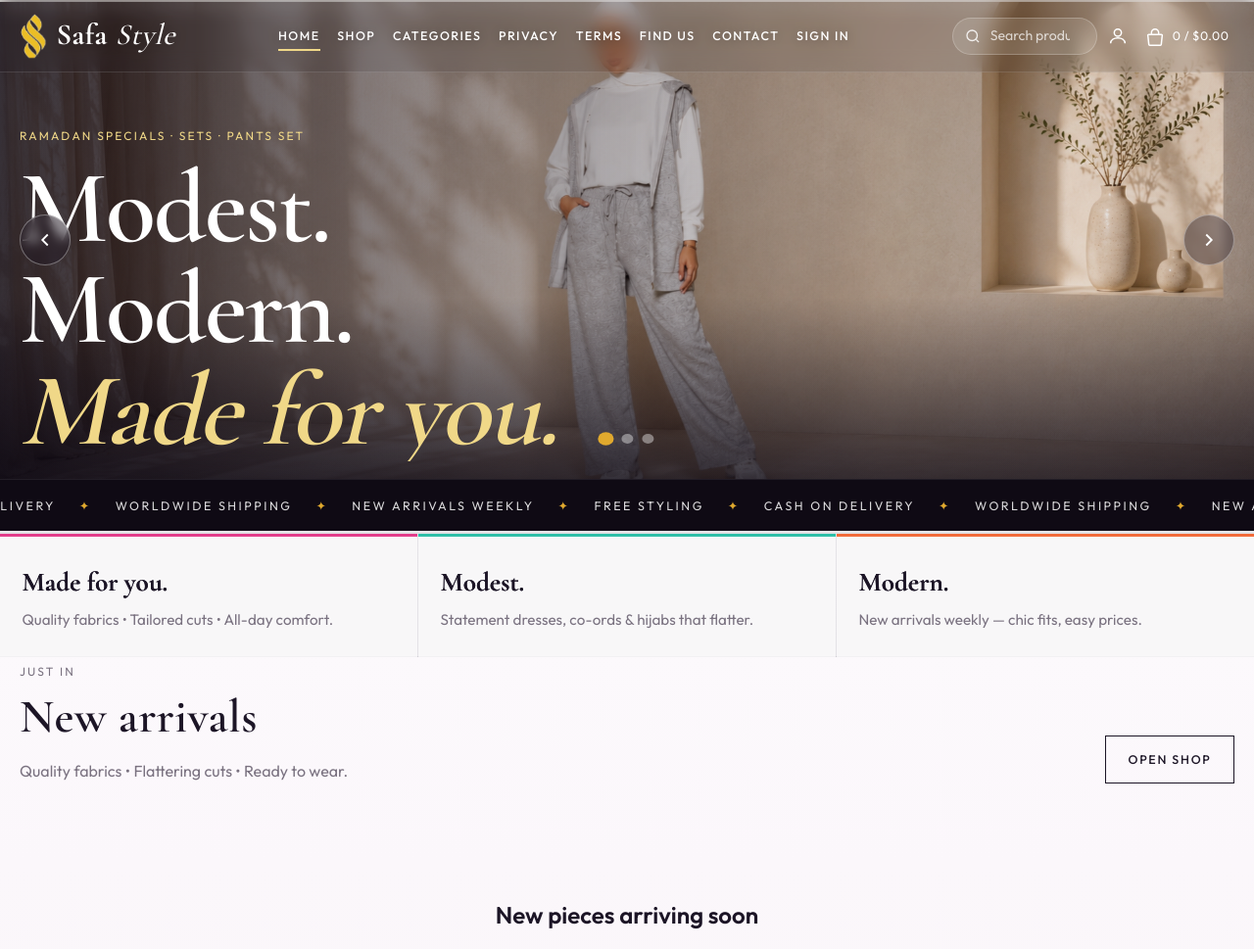
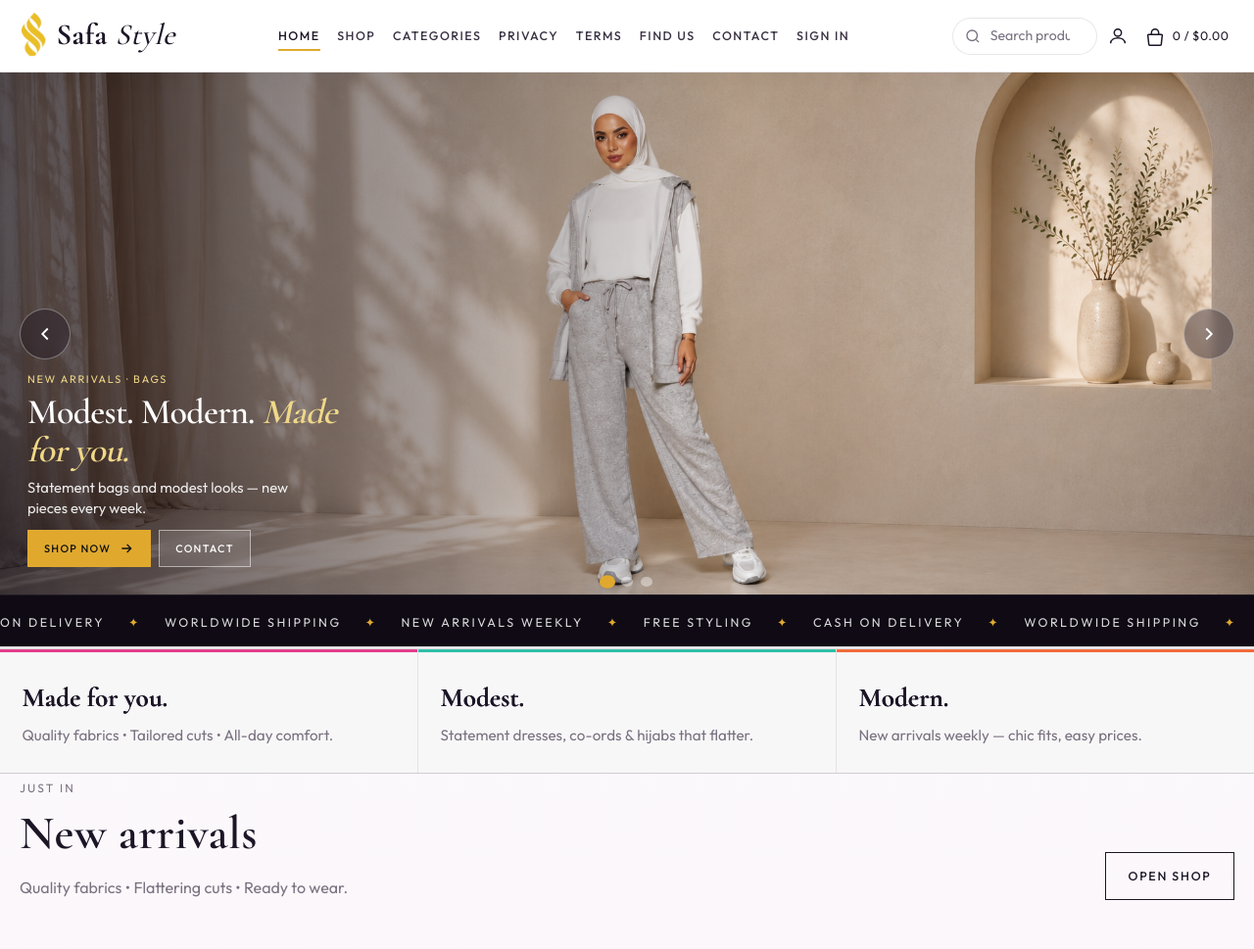
Before and after one commit to ahmadhjy/SafaStyle, a Django app: page / in a window 1280 px wide. Shown: the top 969 px of the page at 98% size. Run offline with Django 5.2, Linux system fonts and the light colour scheme; data comes from the database, SQL or seed files in the repository; data that the repository does not hold is empty.

Commit message:
Solid header, full-banner hero, Sets and Bags feature cards
Co-authored-by: Cursor <cursoragent@cursor.com>

```diff
--- a/catalog/views.py
+++ b/catalog/views.py
@@ -12,7 +12,10 @@ HERO_BANNER_SLIDES = (
         "image": "img/banners/banner1.png",
         "width": 1942,
         "height": 809,
-        "eyebrow": "Ramadan Specials · Sets · Pants Set",
+        "eyebrow": "New Arrivals · Bags",
+        "title": "Modest. Modern.",
+        "title_em": "Made for you.",
+        "lead": "Statement bags and modest looks — new pieces every week.",
         "object_position": "center center",
     },
     {
@@ -20,20 +23,48 @@ HERO_BANNER_SLIDES = (
         "width": 1973,
         "height": 797,
         "eyebrow": "New Arrivals · Dresses",
-        "object_position": "62% center",
+        "title": "Tailored for",
+        "title_em": "every occasion.",
+        "lead": "Quality fabrics and flattering cuts, ready to wear.",
+        "object_position": "center center",
     },
     {
         "image": "img/banners/banner3.png",
         "width": 1973,
         "height": 797,
         "eyebrow": "Modest Fashion · Abayas",
+        "title": "Elegant.",
+        "title_em": "Effortless.",
+        "lead": "Classic abayas with modern details you'll love.",
         "object_position": "center center",
     },
+)
+
+HOME_FEATURE_CARDS = (
+    {"slug": "sets", "image": "img/featured/featured1.png"},
+    {"slug": "bags", "image": "img/featured/featured2.png"},
 )
 
 
 def hero_slides():
     return HERO_BANNER_SLIDES
+
+
+def home_feature_cards(categories):
+    by_slug = {c.slug: c for c in categories}
+    cards = []
+    for item in HOME_FEATURE_CARDS:
+        cat = by_slug.get(item["slug"])
+        if not cat:
+            continue
+        cards.append(
+            {
+                "name": cat.name,
+                "url": cat.get_absolute_url(),
+                "image": item["image"],
+            }
+        )
+    return cards
 
 
 def _category_image_map():
@@ -77,20 +108,15 @@ def home(request):
     for cat in featured_categories:
         cat.rep_image = (cat.image.url if cat.image else None) or cat_img.get(cat.id)
 
-    # Editorial banners: Sets + Dresses with distinct category images
-    editorial_slugs = ("sets", "dresses")
-    feature_categories = [
-        c for c in featured_categories if c.slug in editorial_slugs and getattr(c, "rep_image", None)
-    ][:2]
-    if len(feature_categories) < 2:
-        feature_categories = [c for c in featured_categories if getattr(c, "rep_image", None)][:2]
+    # Editorial feature boxes: Sets + Bags with dedicated artwork.
+    feature_cards = home_feature_cards(featured_categories)
 
     return render(
         request,
         "catalog/home.html",
         {
             "slides": slides,
-            "feature_categories": feature_categories,
+            "feature_cards": feature_cards,
             "sale_items": sale_items,
             "latest": latest,
             "featured_categories": featured_categories,
--- a/config/settings.py
+++ b/config/settings.py
@@ -113,7 +113,7 @@ STATIC_URL = "/static/"
 STATICFILES_DIRS = [BASE_DIR / "static"]
 STATIC_ROOT = BASE_DIR / "staticfiles"
 # Bump when CSS/JS changes so browsers fetch fresh files (nginx caches /static/ 30 days).
-STATIC_CACHE_VERSION = "9"
+STATIC_CACHE_VERSION = "10"
 STORAGES = {
     "default": {"BACKEND": "django.core.files.storage.FileSystemStorage"},
     "staticfiles": {
--- a/static/css/main.css
+++ b/static/css/main.css
@@ -99,72 +99,14 @@ textarea {
   position: sticky;
   top: 0;
   z-index: 50;
-  backdrop-filter: blur(18px);
-  -webkit-backdrop-filter: blur(18px);
-  background: rgba(255, 255, 255, 0.72);
-  border-bottom: 1px solid transparent;
-  transition: background 0.4s var(--ease), border-color 0.4s var(--ease),
-    box-shadow 0.4s var(--ease);
-}
-
-.site-header.is-scrolled {
-  background: rgba(255, 255, 255, 0.9);
-  border-bottom-color: var(--line);
-  box-shadow: 0 10px 40px rgba(0, 0, 0, 0.06);
-}
-
-/* Transparent header over homepage hero */
-.page-home .site-header--hero:not(.is-scrolled) {
-  background: rgba(12, 8, 18, 0.08);
-  backdrop-filter: blur(10px);
-  -webkit-backdrop-filter: blur(10px);
-  border-bottom-color: rgba(255, 255, 255, 0.12);
-  box-shadow: none;
-}
-
-.page-home .site-header--hero:not(.is-scrolled) .brand,
-.page-home .site-header--hero:not(.is-scrolled) .nav-primary > a,
-.page-home .site-header--hero:not(.is-scrolled) .nav-dropdown-toggle,
-.page-home .site-header--hero:not(.is-scrolled) .icon-btn,
-.page-home .site-header--hero:not(.is-scrolled) .cart-meta {
-  color: #fff;
-  text-shadow: 0 1px 12px rgba(0, 0, 0, 0.35);
-}
-
-.page-home .site-header--hero:not(.is-scrolled) .nav-primary > a::after {
-  background: var(--gold-soft);
-}
-
-.page-home .site-header--hero:not(.is-scrolled) .header-search input {
-  background: rgba(255, 255, 255, 0.12);
-  border: 1px solid rgba(255, 255, 255, 0.22);
-  color: #fff;
-}
-
-.page-home .site-header--hero:not(.is-scrolled) .header-search-icon {
-  color: rgba(255, 255, 255, 0.85);
-}
-
-.page-home .site-header--hero:not(.is-scrolled) .header-search input::placeholder {
-  color: rgba(255, 255, 255, 0.72);
-}
-
-.page-home .site-header--hero:not(.is-scrolled) .menu-toggle span {
   background: #fff;
-}
-
-.page-home .hero {
-  margin-top: calc(-1 * var(--header-h));
-}
-
-.page-home .hero-content {
-  padding-top: calc(3.5rem + var(--header-h));
-  padding-bottom: 6.5rem;
+  border-bottom: 1px solid var(--line);
+  box-shadow: 0 4px 24px rgba(0, 0, 0, 0.04);
+  transition: box-shadow 0.4s var(--ease);
 }
 
 /* Solid header + dark nav text when mobile menu is open */
-body.nav-open .site-header,
-body.nav-open.page-home .site-header--hero:not(.is-scrolled) {
+body.nav-open .site-header {
   background: #fff;
   backdrop-filter: none;
   -webkit-backdrop-filter: none;
@@ -576,6 +509,13 @@ body.nav-open .site-header .header-search input {
   width: 100%;
 }
 
+.btn-sm {
+  padding: 0.55rem 1rem;
+  font-size: 0.68rem;
+  letter-spacing: 0.12em;
+  min-height: 38px;
+}
+
 .flash-stack {
   max-width: 1280px;
   margin: 0.75rem auto 0;
@@ -615,16 +555,15 @@ body.nav-open .site-header .header-search input {
   width: 100%;
   max-width: 100%;
   overflow: hidden;
-  background: #17111f;
+  background: #efe9dc;
   color: #fff;
 }
 
 .hero-stage {
   position: relative;
   width: 100%;
-  height: clamp(320px, 38vw, 720px);
-  height: clamp(320px, 38vw, min(72dvh, 720px));
-  background: #17111f;
+  aspect-ratio: var(--hero-ratio, 1973 / 797);
+  background: #efe9dc;
   isolation: isolate;
 }
 
@@ -642,9 +581,7 @@ body.nav-open .site-header .header-search input {
   height: 100%;
   opacity: 0;
   visibility: hidden;
-  transition: opacity 1s var(--ease), visibility 1s var(--ease);
-  display: grid;
-  align-items: end;
+  transition: opacity 0.85s var(--ease), visibility 0.85s var(--ease);
 }
 
 .hero-slide.is-active {
@@ -658,24 +595,9 @@ body.nav-open .site-header .header-search input {
   inset: 0;
   width: 100%;
   height: 100%;
-  object-fit: cover;
-  object-position: var(--hero-pos, center center);
+  object-fit: contain;
+  object-position: center center;
   display: block;
-  transform: scale(1.02);
-  will-change: transform;
-}
-
-.hero-slide.is-active .hero-media {
-  animation: heroBannerIn 8s var(--ease) forwards;
-}
-
-@keyframes heroBannerIn {
-  from {
-    transform: scale(1.08);
-  }
-  to {
-    transform: scale(1.02);
-  }
 }
 
 .hero-media--fallback {
@@ -688,69 +610,68 @@ body.nav-open .site-header .header-search input {
 .hero-scrim {
   position: absolute;
   inset: 0;
+  z-index: 1;
   pointer-events: none;
-  background:
-    linear-gradient(90deg, rgba(15, 10, 20, 0.82) 0%, rgba(15, 10, 20, 0.35) 42%, rgba(15, 10, 20, 0.08) 70%),
-    linear-gradient(0deg, rgba(15, 10, 20, 0.75) 0%, transparent 38%);
-}
-
-.hero-content {
-  position: relative;
+  background: linear-gradient(
+    90deg,
+    rgba(12, 8, 18, 0.68) 0%,
+    rgba(12, 8, 18, 0.32) 36%,
+    transparent 58%
+  );
+}
+
+.hero-overlay {
+  position: absolute;
+  inset: 0;
   z-index: 2;
-  max-width: 1280px;
-  width: 100%;
-  margin: 0 auto;
-  padding: 6rem 1.25rem 5.5rem;
-}
-
-.hero-brand {
+  display: flex;
+  align-items: flex-end;
+  justify-content: flex-start;
+  padding: clamp(0.75rem, 2.2vw, 1.75rem);
+  pointer-events: none;
+}
+
+.hero-copy {
+  pointer-events: auto;
+  max-width: min(100%, 22rem);
+}
+
+.hero-eyebrow {
+  margin: 0 0 0.4rem;
+  font-size: 0.68rem;
+  letter-spacing: 0.16em;
+  text-transform: uppercase;
+  color: var(--gold-soft);
+}
+
+.hero-title {
   font-family: var(--font-display);
-  font-size: clamp(3rem, 8.5vw, 6.6rem);
-  line-height: 0.98;
-  margin: 0 0 1.25rem;
+  font-size: clamp(1.4rem, 3vw, 2.25rem);
+  line-height: 1.08;
+  margin: 0 0 0.45rem;
   letter-spacing: -0.02em;
   font-weight: 600;
-  overflow: hidden;
-}
-
-.hs-line {
-  display: block;
-  opacity: 0;
-  transform: translateY(110%);
-}
-
-.hero-slide.is-active .hs-line {
-  animation: lineUp 0.9s var(--ease) forwards;
-}
-
-.hero-slide.is-active .hs-line:nth-child(1) { animation-delay: 0.15s; }
-.hero-slide.is-active .hs-line:nth-child(2) { animation-delay: 0.28s; }
-.hero-slide.is-active .hs-line:nth-child(3) { animation-delay: 0.41s; }
-
-@keyframes lineUp {
-  to {
-    opacity: 1;
-    transform: none;
-  }
-}
-
-.hero-brand .gold {
+  color: #fff;
+}
+
+.hero-title em {
   color: var(--gold-soft);
   font-style: italic;
-}
-
-.hero-lead {
-  max-width: 40ch;
-  font-size: 1.08rem;
-  color: rgba(255, 255, 255, 0.85);
-  margin: 0 0 2rem;
-}
-
-.hero-actions {
+  font-weight: 600;
+}
+
+.hero-tagline {
+  margin: 0 0 0.75rem;
+  max-width: 30ch;
+  font-size: clamp(0.8rem, 1.5vw, 0.92rem);
+  line-height: 1.45;
+  color: rgba(255, 255, 255, 0.9);
+}
+
+.hero-cta {
   display: flex;
   flex-wrap: wrap;
-  gap: 0.75rem;
-  margin-bottom: 0;
+  gap: 0.5rem;
 }
 
 /* Slider controls */
@@ -782,12 +703,12 @@ body.nav-open .site-header .header-search input {
 
 .hero-dots {
   position: absolute;
-  bottom: 2.25rem;
+  bottom: 0.55rem;
   left: 50%;
   transform: translateX(-50%);
   z-index: 3;
   display: flex;
-  gap: 0.6rem;
+  gap: 0.5rem;
 }
 
 .hero-dot {
--- a/templates/base.html
+++ b/templates/base.html
@@ -29,7 +29,7 @@
   <a class="skip-link" href="#main">Skip to content</a>
   <span id="csrf-token" data-token="{{ csrf_token }}" hidden></span>
 
-  <header class="site-header{% if request.resolver_match.url_name == 'home' %} site-header--hero{% endif %}" id="top">
+  <header class="site-header" id="top">
     <div class="header-inner">
       <a class="brand" href="{% url 'catalog:home' %}" aria-label="{{ site.store_name }} home">
         {% include "partials/logo.html" %}
--- a/templates/catalog/home.html
+++ b/templates/catalog/home.html
@@ -13,7 +13,7 @@
 
 {% block content %}
 <section class="hero" data-slider aria-roledescription="carousel" aria-label="Featured">
-  <div class="hero-stage">
+  <div class="hero-stage"{% if slides %} style="--hero-ratio: {{ slides.0.width }} / {{ slides.0.height }}"{% endif %}>
     <div class="hero-track">
     {% for slide in slides %}
       <div class="hero-slide {% if forloop.first %}is-active{% endif %}" data-slide role="group" aria-roledescription="slide" aria-label="Slide {{ forloop.counter }} of {{ slides|length }}">
@@ -23,23 +23,20 @@
              width="{{ slide.width }}"
              height="{{ slide.height }}"
              decoding="async"
-             {% if forloop.first %}loading="eager" fetchpriority="high"{% else %}loading="lazy"{% endif %}
-             style="--hero-pos: {{ slide.object_position|default:'center center' }}">
+             {% if forloop.first %}loading="eager" fetchpriority="high"{% else %}loading="lazy"{% endif %}>
         <div class="hero-scrim" aria-hidden="true"></div>
-        <div class="hero-content">
-          <p class="eyebrow eyebrow--light">{{ slide.eyebrow }}</p>
-          <h1 class="hero-brand">
-            <span class="hs-line">Modest.</span>
-            <span class="hs-line">Modern.</span>
-            <span class="hs-line gold">Made for you.</span>
-          </h1>
-          <p class="hero-lead">Quality fabrics, tailored cuts, and statement modest looks — new arrivals every week.</p>
-          <div class="hero-actions">
-            <a class="btn btn-gold" href="{% url 'catalog:shop' %}">
-              <span>Shop the collection</span>
-              <svg width="18" height="18" viewBox="0 0 24 24" fill="none" stroke="currentColor" stroke-width="2"><path d="M5 12h14M13 6l6 6-6 6"/></svg>
-            </a>
-            <a class="btn btn-glass" href="{% url 'pages:contact' %}">Contact us</a>
+        <div class="hero-overlay">
+          <div class="hero-copy">
+            <p class="hero-eyebrow">{{ slide.eyebrow }}</p>
+            <h1 class="hero-title">{{ slide.title }} <em>{{ slide.title_em }}</em></h1>
+            <p class="hero-tagline">{{ slide.lead }}</p>
+            <div class="hero-cta">
+              <a class="btn btn-gold btn-sm" href="{% url 'catalog:shop' %}">
+                <span>Shop now</span>
+                <svg width="16" height="16" viewBox="0 0 24 24" fill="none" stroke="currentColor" stroke-width="2"><path d="M5 12h14M13 6l6 6-6 6"/></svg>
+              </a>
+              <a class="btn btn-glass btn-sm" href="{% url 'pages:contact' %}">Contact</a>
+            </div>
           </div>
         </div>
       </div>
@@ -47,13 +44,14 @@
       <div class="hero-slide is-active" data-slide>
         <div class="hero-media hero-media--fallback" aria-hidden="true"></div>
         <div class="hero-scrim" aria-hidden="true"></div>
-        <div class="hero-content">
-          <p class="eyebrow eyebrow--light">Beirut boutique</p>
-          <h1 class="hero-brand"><span class="hs-line">Modest.</span><span class="hs-line">Modern.</span><span class="hs-line gold">Made for you.</span></h1>
-          <p class="hero-lead">{{ site.tagline }}</p>
-          <div class="hero-actions">
-            <a class="btn btn-gold" href="{% url 'catalog:shop' %}"><span>Shop the collection</span></a>
-            <a class="btn btn-glass" href="{% url 'pages:contact' %}">Contact us</a>
+        <div class="hero-overlay">
+          <div class="hero-copy">
+            <p class="hero-eyebrow">Beirut boutique</p>
+            <h1 class="hero-title">Modest. Modern. <em>Made for you.</em></h1>
+            <p class="hero-tagline">{{ site.tagline }}</p>
+            <div class="hero-cta">
+              <a class="btn btn-gold btn-sm" href="{% url 'catalog:shop' %}"><span>Shop now</span></a>
+            </div>
           </div>
         </div>
       </div>
@@ -93,19 +91,19 @@
   <div class="pillar pillar--c3 reveal"><h3>Modern.</h3><p>New arrivals weekly — chic fits, easy prices.</p></div>
 </section>
 
-{% if feature_categories %}
+{% if feature_cards %}
 <section class="section editorial">
   <div class="container">
     <div class="editorial-grid">
-      {% for cat in feature_categories %}
-        <a class="feature-card reveal" href="{% url 'catalog:category' cat.slug %}">
+      {% for card in feature_cards %}
+        <a class="feature-card reveal" href="{{ card.url }}">
           <div class="feature-media">
-            <img src="{{ cat.rep_image }}" alt="{{ cat.name }}" loading="lazy">
+            <img src="{% static card.image %}" alt="{{ card.name }}" loading="lazy" width="1536" height="1024">
           </div>
           <div class="feature-overlay">
             <p class="eyebrow eyebrow--light">Collection</p>
-            <h3>{{ cat.name }}</h3>
-            <span class="feature-cta">Shop {{ cat.name }} <svg width="16" height="16" viewBox="0 0 24 24" fill="none" stroke="currentColor" stroke-width="2"><path d="M5 12h14M13 6l6 6-6 6"/></svg></span>
+            <h3>{{ card.name }}</h3>
+            <span class="feature-cta">Shop {{ card.name }} <svg width="16" height="16" viewBox="0 0 24 24" fill="none" stroke="currentColor" stroke-width="2"><path d="M5 12h14M13 6l6 6-6 6"/></svg></span>
           </div>
         </a>
       {% endfor %}
```
Also changed, not shown: other parts of static/css/main.css (+38 -72 lines), static/img/featured/featured1.png (added), static/img/featured/featured2.png (added).
